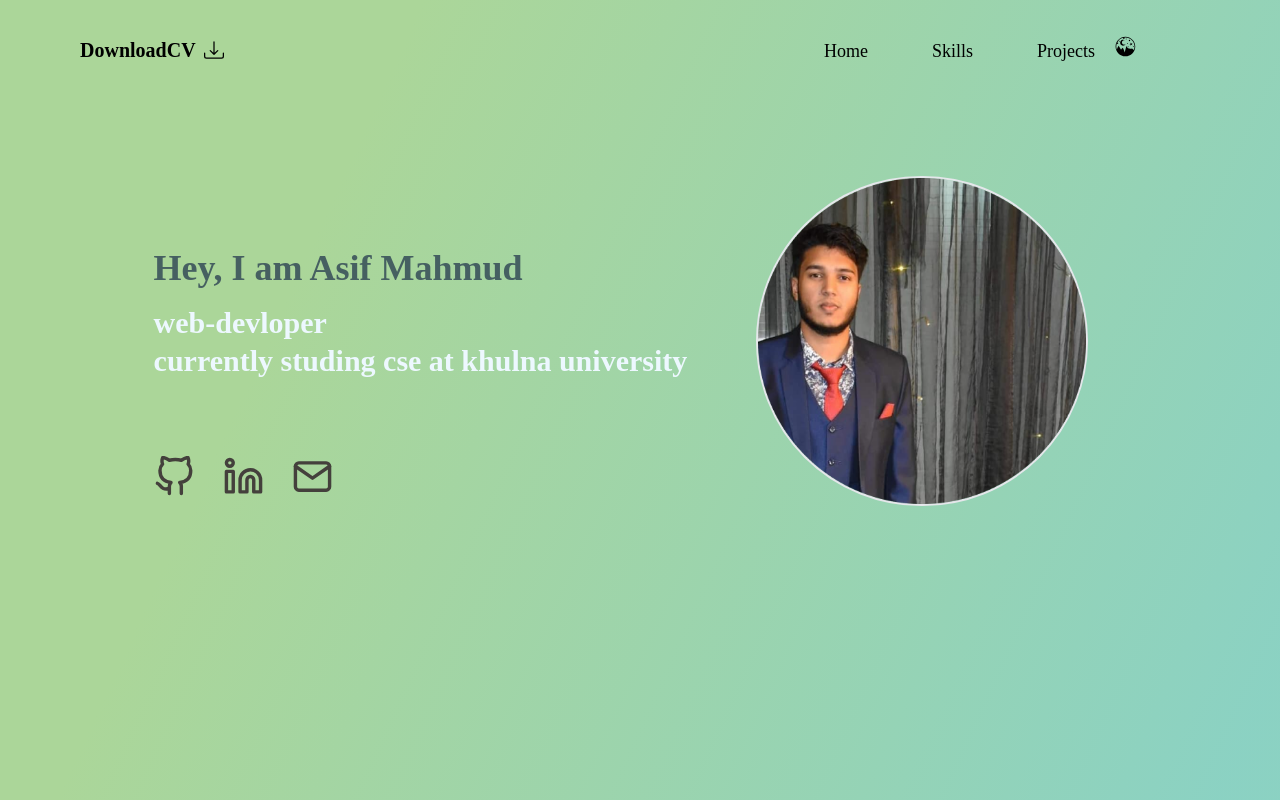
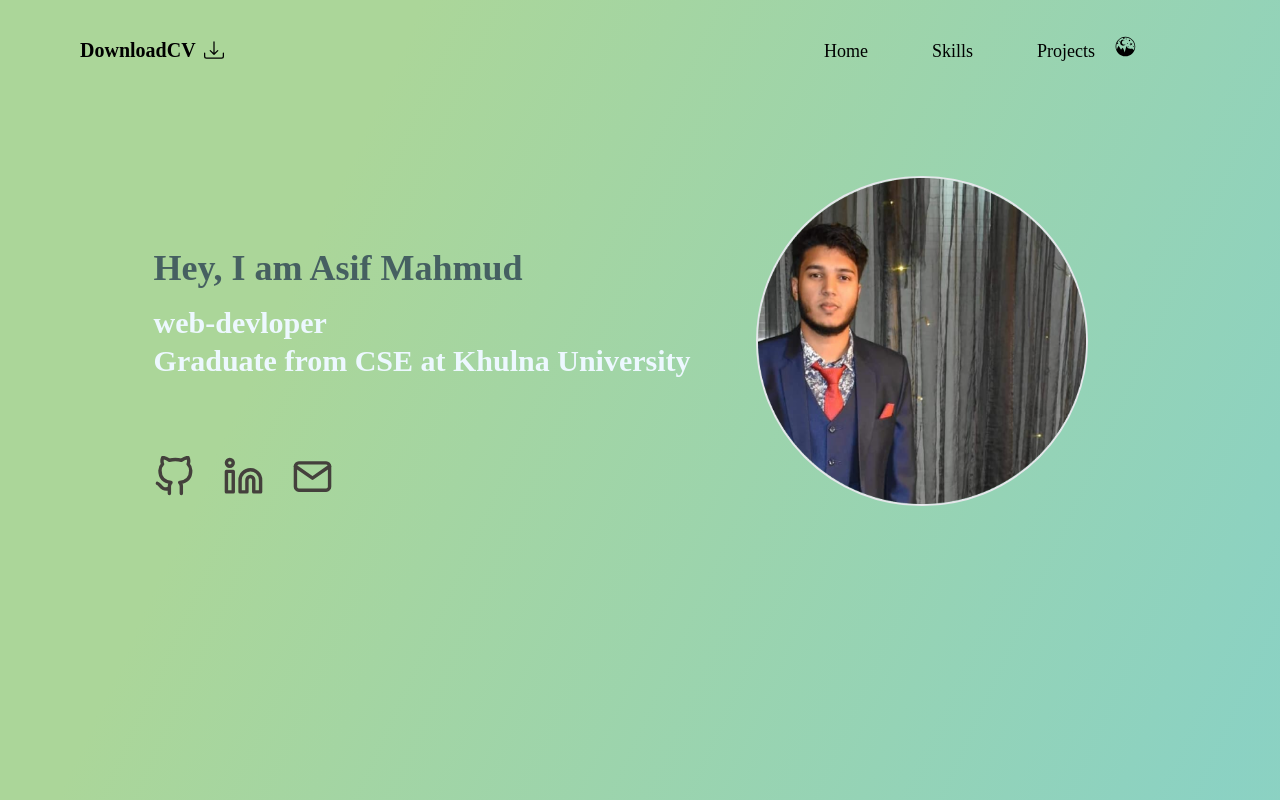
Before and after one commit to AsiFmahmud10/Portfolio, a Next.js app: page / in a window 1280 px wide. Built offline with nearby package versions, Linux system fonts and the light colour scheme.

Commit message:
modify in Home Title

```diff
--- a/components/homeTitle.js
+++ b/components/homeTitle.js
@@ -5,8 +5,7 @@ const HomeTitle = () => {
         Hey, I am Asif Mahmud
         <div className="lg:text-3xl sm:text-2xl dark:text-white ">
           web-devloper <br></br>
-          currently studing cse at khulna university
-
+          Graduate from CSE at Khulna University
         </div>
       </div>
     </div>
```
